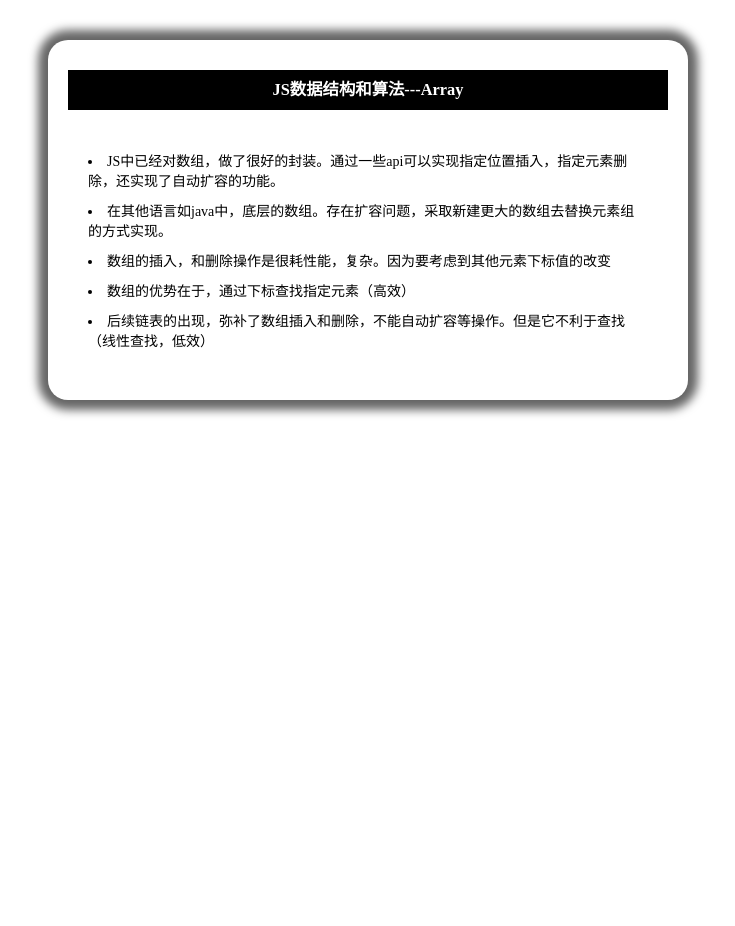
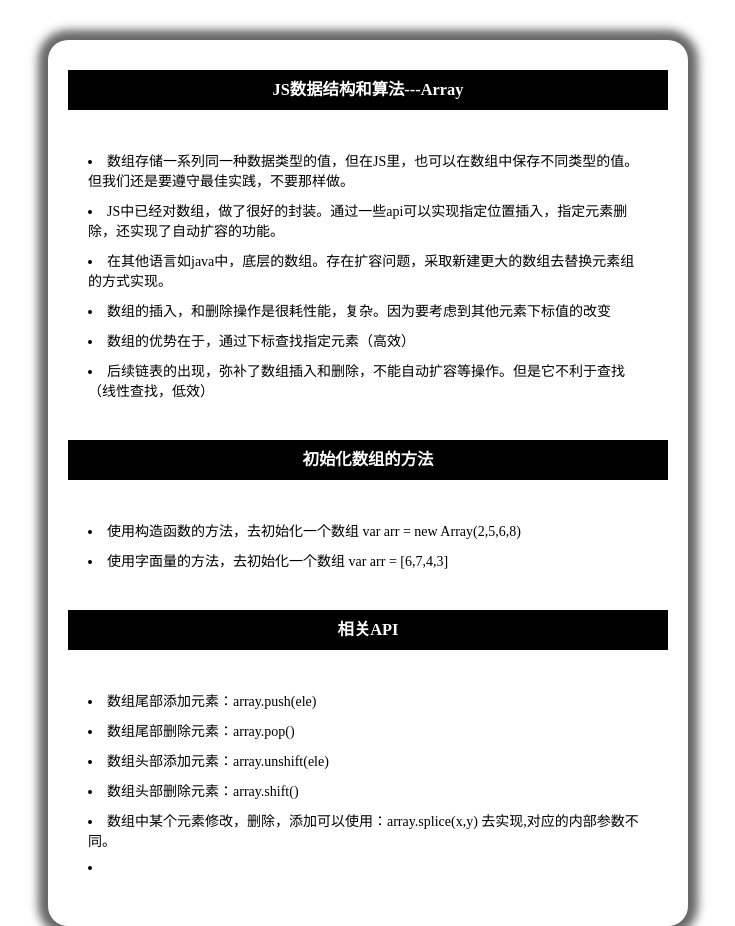
Before and after one commit to wu241617/JS--, a plain HTML site: page 01_数组/01_array.html in a window 1280 px wide. Shown: the whole page, without its empty margins (272-1007 px from the left). Before the commit the page ends 840 px from the top, so only its background shows below. Drawn offline with Linux system fonts and the light colour scheme.

Commit message:
feta:array

```diff
--- a/01_数组/01_array.html
+++ b/01_数组/01_array.html
@@ -56,17 +56,41 @@
 	</head>
 	<body>
 		<main>
+			<section>
 				<h3>JS数据结构和算法---Array</h3>
 				<ul>
+					<li>数组存储一系列同一种数据类型的值，但在JS里，也可以在数组中保存不同类型的值。但我们还是要遵守最佳实践，不要那样做。</li>
 					<li>JS中已经对数组，做了很好的封装。通过一些api可以实现指定位置插入，指定元素删除，还实现了自动扩容的功能。</li>
 					<li>在其他语言如java中，底层的数组。存在扩容问题，采取新建更大的数组去替换元素组的方式实现。</li>
 					<li>数组的插入，和删除操作是很耗性能，复杂。因为要考虑到其他元素下标值的改变</li>
 					<li>数组的优势在于，通过下标查找指定元素（高效）</li>
 					<li>后续链表的出现，弥补了数组插入和删除，不能自动扩容等操作。但是它不利于查找（线性查找，低效）</li>
 				</ul>
+			</section>
+			<section>
+				<h3>初始化数组的方法</h3>
+				<ul>
+					<li>使用构造函数的方法，去初始化一个数组 var arr = new Array(2,5,6,8)</li>
+					<li>使用字面量的方法，去初始化一个数组 var arr = [6,7,4,3]</li>
+				</ul>
+			</section>
+			<section>
+				<h3>相关API</h3>
+				<ul>
+					<li>数组尾部添加元素：array.push(ele)</li>
+					<li>数组尾部删除元素：array.pop()</li>
+					<li>数组头部添加元素：array.unshift(ele)</li>
+					<li>数组头部删除元素：array.shift()</li>
+					<li>数组中某个元素修改，删除，添加可以使用：array.splice(x,y) 去实现,对应的内部参数不同。</li>
+					<li></li>
+				</ul>
+			</section>
 		</main>
-		<script>
-
+		<script type="text/javascript">
+			// 使用构造函数去初始化数组
+			var arr = new Array(2,3,4,5,6);
+			// 使用字面量方式去初始化一个数组
+			var arr1 = [5,6,8,4,3];
 		</script>
 	</body>
 </html>
```
Lines whose indentation alone changed are shown as unchanged.
